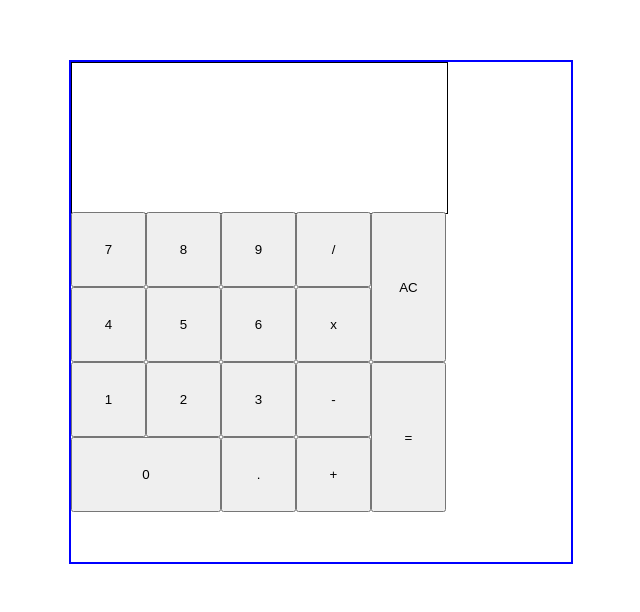
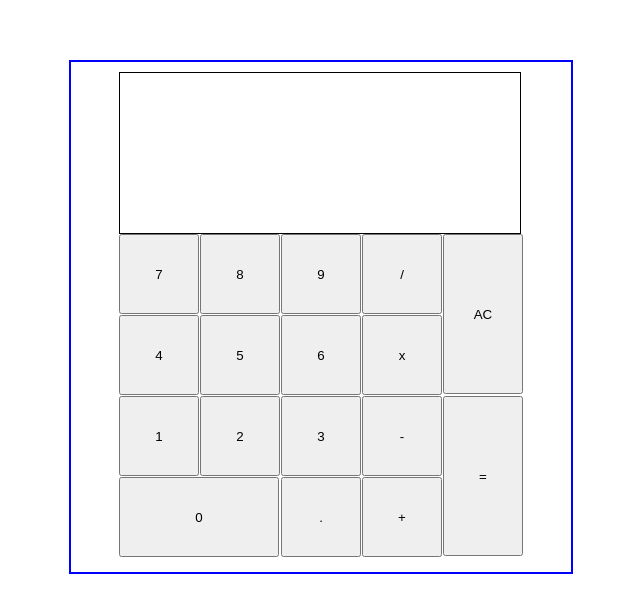
Before and after one commit to johnww7/vue-calculator, a Vue app: page / in a window 1280 px wide. Shown: the top 612 px of the page, without its empty margins (319-959 px from the left). Built offline with nearby package versions, Linux system fonts and the light colour scheme.

Commit message:
Added a store and fixed errors that stopped calculator from displaying

```diff
--- a/package.json
+++ b/package.json
@@ -10,7 +10,8 @@
   "dependencies": {
     "@vue/compiler-sfc": "^3.0.0-rc.9",
     "core-js": "^3.6.5",
-    "vue": "^2.6.11"
+    "vue": "^2.6.11",
+    "vuex": "^3.5.1"
   },
   "devDependencies": {
     "@vue/cli-plugin-babel": "~4.5.0",
--- a/src/App.vue
+++ b/src/App.vue
@@ -1,7 +1,6 @@
 <template>
   <div id="app">
-
-    <CalculatorView/>
+    <CalculatorView></CalculatorView>
   </div>
 </template>
 
--- a/src/components/ArithmeticButton.vue
+++ b/src/components/ArithmeticButton.vue
@@ -1,19 +1,21 @@
 <template>
+<div>
 <button class="arith-button">
     {{opsValue}}
 </button>
+</div>
 </template>
 
 <script>
 export default {
-    name: 'ArithmeticButton',
+    name: "arithmetic-button",
     props: ['opsValue']
 }
 </script>
 
-<style scoped>
+<style>
     .arith-button {
-        width: 75px;
-        height: 75px;
+        width: 80px;
+        height: 80px;
     }
 </style>
--- a/src/components/Clear.vue
+++ b/src/components/Clear.vue
@@ -1,20 +1,20 @@
 <template>
-<div>
+
     <button id="clear">
         AC
     </button>
-</div>
+
 </template>
 
 <script>
 export default {
-    name: 'Clear'
+    name: "clear-button"
 }
 </script>
 
-<style scoped>
+<style>
     #clear {
-        width: 75px;
-        height: 150px;
+        width: 80px;
+        height: 160px;
     }
 </style>
--- a/src/components/DecimalButton.vue
+++ b/src/components/DecimalButton.vue
@@ -1,18 +1,20 @@
 <template>
+
     <button id="decimal">
         .
     </button>
+
 </template>
 
 <script>
 export default {
-    name: 'DecimalButton'
+    name: "decimal-button"
 }
 </script>
 
 <style scoped>
     #decimal {
-        width: 75px;
-        height: 75px;
+        width: 80px;
+        height: 80px;
     }
 </style>
--- a/src/components/Display.vue
+++ b/src/components/Display.vue
@@ -7,14 +7,14 @@
 
 <script>
 export default {
-    name: 'Display'
+    name: 'display'
 }
 </script>
 
 <style scoped>
     #display {
-        width: 375px;
-        height: 150px;
+        width: 400px;
+        height: 160px;
         border: 1px solid black;
     }
 </style>
--- a/src/components/EqualButton.vue
+++ b/src/components/EqualButton.vue
@@ -8,13 +8,13 @@
 
 <script>
 export default {
-    name: 'EqualButton'
+    name: 'equal-button'
 }
 </script>
 
 <style scoped>
     #equal {
-        width: 75px;
-        height: 150px;
+        width: 80px;
+        height: 160px;
     }
 </style>
--- a/src/components/NumberedButton.vue
+++ b/src/components/NumberedButton.vue
@@ -1,18 +1,32 @@
 <template>
+
     <button :id="buttonId" class="num-button">
-        {{num}}</button>
+        {{num}}
+    </button>
+
 </template>
 
 <script>
 export default {
-    name: 'NumberedButton',
-    props: ["num", "buttonId"]
+    name: "number-button",
+    props: ["num", "buttonId"],
+    data() {
+        return {
+            buttonNum: this.num
+        }
+    },
+    methods: {
+        getButtonValue() {
+            this.$emit('numberedButtonPressed', this.buttonNum)
+        }
+    }
 }
 </script>
 
-<style scoped>
+<style>
     .num-button {
-        width: 75px;
-        height: 75px;
+        width: 80px;
+        height: 80px;
+
     }
 </style>
--- a/src/views/CalculatorView.vue
+++ b/src/views/CalculatorView.vue
@@ -1,27 +1,29 @@
 <template>
 <div id="calculator-container">
-    <Display class="display-area"></Display>
-    <Clear class="clear-area"></Clear>
-    <EqualButton class="equal-area"></EqualButton>
-    <DecimalButton class="decimal-area"></DecimalButton>
+    <display class="display-area"></display>
+    <clear-button class="clear-area"></clear-button>
+    <equal-button class="equal-area"></equal-button>
+    <decimal-button class="decimal-area"></decimal-button>
 
-    <NumberedButton
+    <number-button
         v-for="num in numButtonValues"
         v-bind:key="num.id"
         v-bind:num="num.value"
         v-bind:buttonId="num.id"
         v-bind:style="{ gridArea: num.id}"
+        v-on:numberedButtonPressed="numberButtonVal"
+
     >
-    </NumberedButton>
-    <NumberedButton class="num-zero"
-    v-bind:num="0" buttonId="zero"> </NumberedButton>
-    <ArithmeticButton
+    </number-button>
+    <number-button class="num-zero"
+    v-bind:num="0" buttonId="zero"> </number-button>
+    <arithmetic-button
         v-for="ops in arithButtonValues"
         v-bind:key="ops.id"
         v-bind:opsValue="ops.value"
         v-bind:style="{ gridArea: ops.id}"
     >
-    </ArithmeticButton>
+    </arithmetic-button>
 </div>
 </template>
 
@@ -36,12 +38,12 @@ import DecimalButton from '../components/DecimalButton.vue';
 export default {
    name: 'CalculatorView',
    components: {
-       ArithmeticButton,
-       Clear,
-       Display,
-       EqualButton,
-       NumberedButton,
-       DecimalButton
+       "arithmetic-button":ArithmeticButton,
+       "clear-button":Clear,
+       "display":Display,
+       "equal-button":EqualButton,
+       "number-button":NumberedButton,
+       "decimal-button":DecimalButton
    },
    data() {
        return {
@@ -56,20 +58,32 @@ export default {
 
        }
 
+   },
+   methods: {
+       numberButtonVal() {
+           console.log('digit button pressed')
+       }
    }
 }
 
 </script>
 
-<style scoped>
+<style>
     #calculator-container{
         width: 500px;
         height: 500px;
         display: grid;
         margin: 25px auto;
+
         border: 2px solid blue;
-        grid-template-columns: repeat(5, 75px);
-        grid-template-rows: repeat(6, 75px);
+        grid-template-columns: repeat(5, 80px);
+        grid-template-rows: repeat(6, 80px);
+        /*justify-items: center;
+        align-items: center;*/
+        justify-content: center;
+        padding-top: 10px;
+        grid-column-gap: 1px;
+        grid-row-gap: 1px;
         grid-template-areas:
             "display display display display display"
             "display display display display display"
@@ -93,35 +107,12 @@ export default {
     }
     .num-zero{
         grid-area: num0;
-        width: 150px;
+        width: 160px;
     }
     /*.num-area1 {
         grid-area: num1;
     }
-    .num-area2 {
-        grid-area: num2;
-    }
-    .num-area3 {
-        grid-area: num3;
-    }
-    .num-area4 {
-        grid-area: num4;
-    }
-    .num-area5 {
-        grid-area: num5;
-    }
-    .num-area6 {
-        grid-area: num6;
-    }
-    .num-area7 {
-        grid-area: num7;
-    }
-    .num-area8 {
-        grid-area: num8;
-    }
-    .num-area9 {
-        grid-area: num9;
-    }*/
+    */
     .ops-area {
         grid-area: ops;
     }
```
Also changed, not shown: src/main.js (+7 -0 lines), src/store/index.js (added, +12 -0 lines), 1 other file (tests, documents, lock files or other folders).
